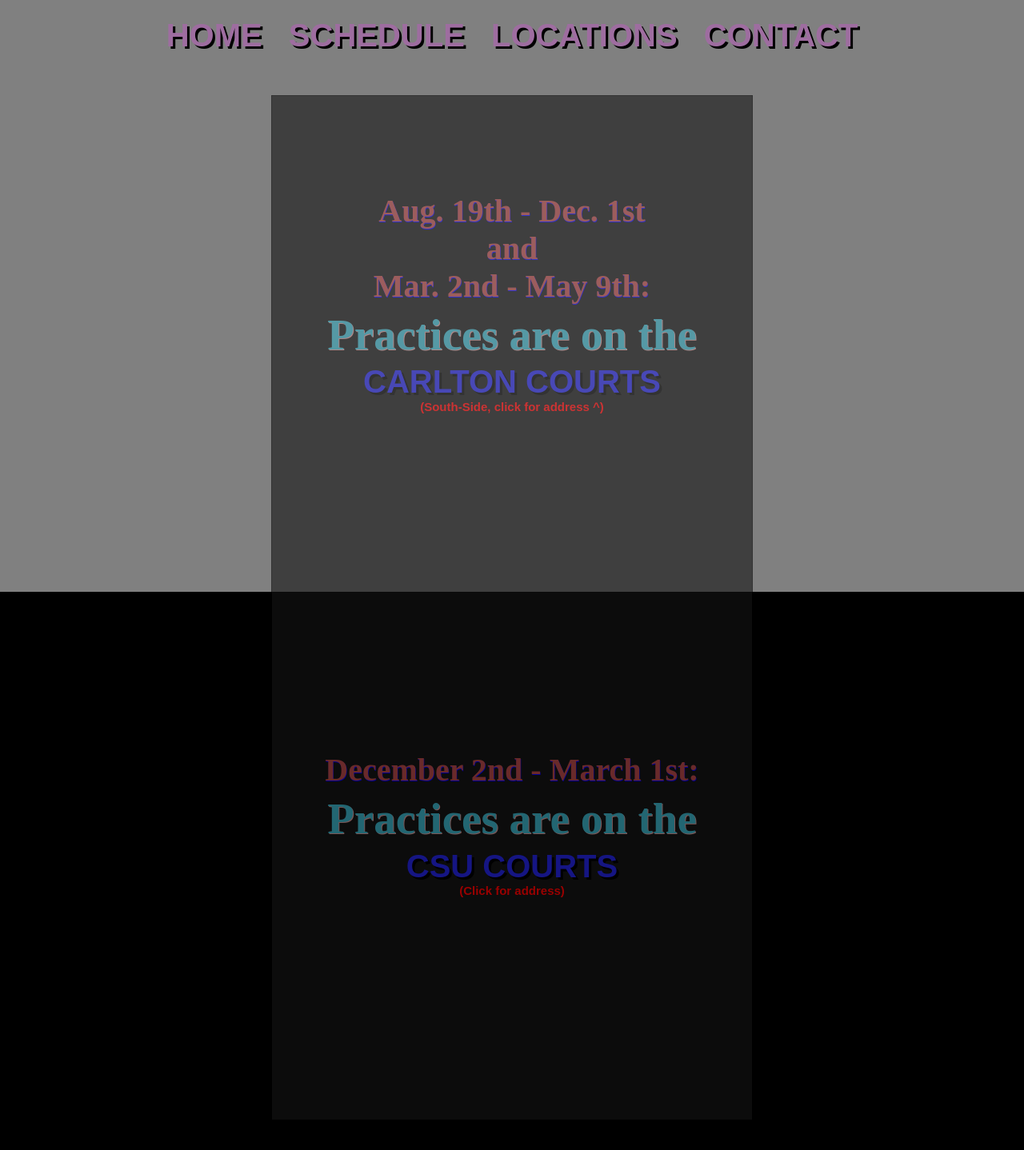
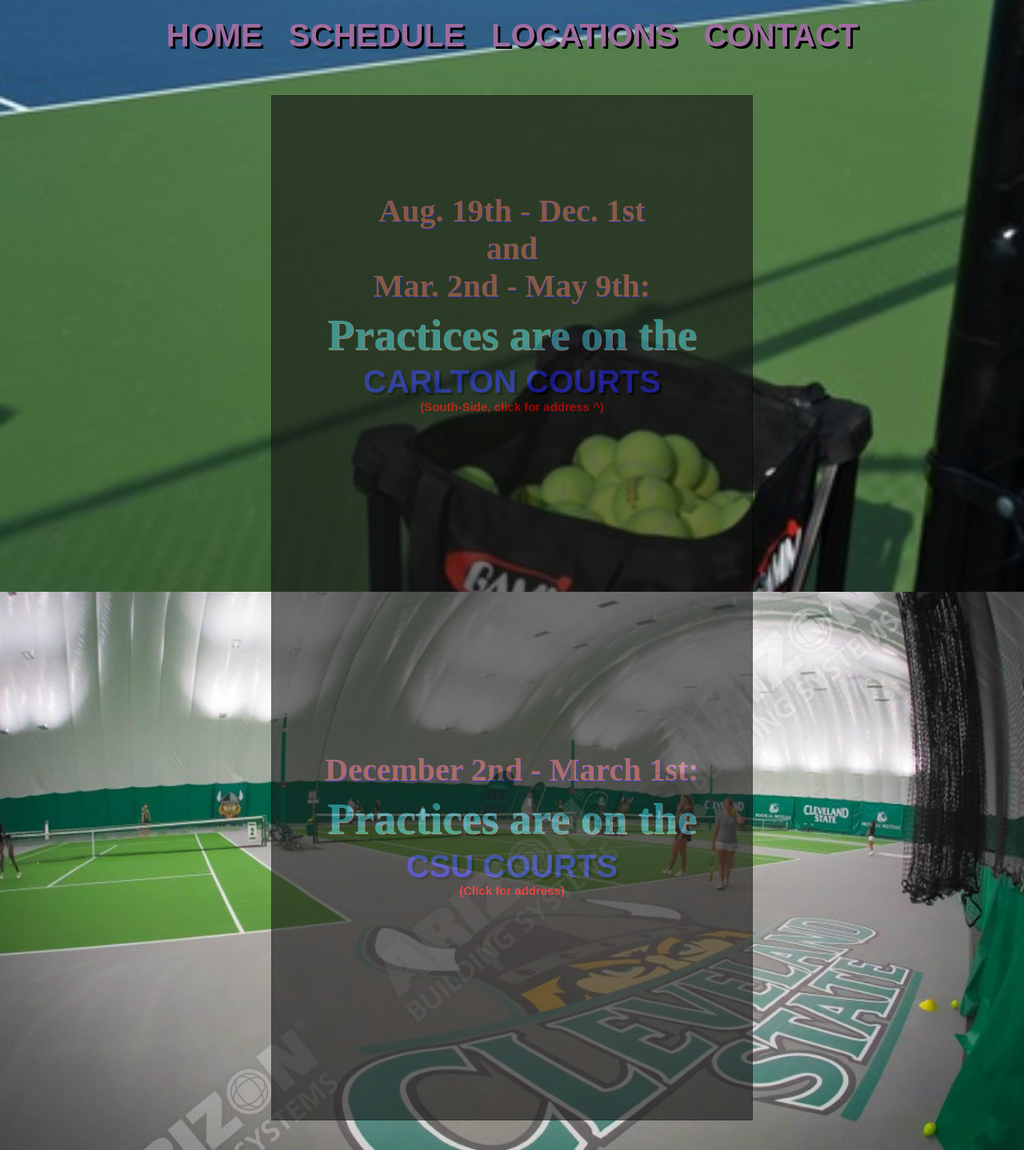
Before and after one commit to EddieXu123/CWRU_Club_Tennis.github.io, a plain HTML site: page locations.html in a window 1280 px wide. Shown: the whole page at 80% size. Drawn offline with Linux system fonts and the light colour scheme.

Commit message:
Update locations.html

```diff
--- a/locations.html
+++ b/locations.html
@@ -9,14 +9,14 @@
 
     <style>
         header {
-            background-image: url("images/CWRU COURTS2.jpg");
+            background-image: url("image/CWRU COURTS2.jpg");
             font-size: 33px;
             text-shadow: 1px 1px rgb(206, 145, 145);
             color: rgb(105, 51, 51);
         }
 
         footer {
-            background-image: url("images/ClevelandCourts.jpg");
+            background-image: url("image/ClevelandCourts.jpg");
             background-size: 100%;
             font-size: 33px;
             text-shadow: 1px 1px rgb(206, 145, 145);
```
